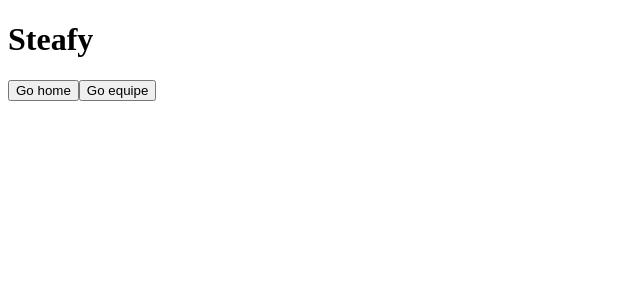
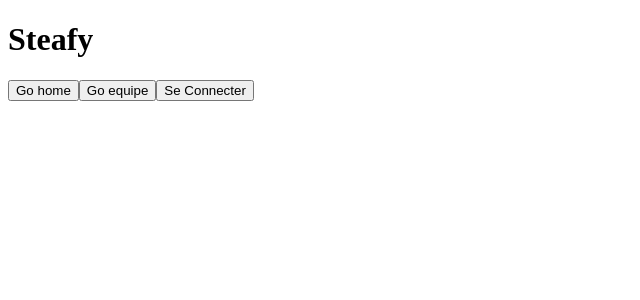
Before and after one commit to le-cmyk/Steafy, an Angular app in the folder Steafy/: page / in a window 1280 px wide. Shown: the top 300 px of the page, without its empty margins (0-640 px from the left). Built offline with nearby package versions, Linux system fonts and the light colour scheme.

Commit message:
Création de la page se connecter

```diff
--- a/Steafy/src/app/app-routing.module.ts
+++ b/Steafy/src/app/app-routing.module.ts
@@ -3,9 +3,11 @@ import { RouterModule, Routes } from '@angular/router';
 
 import { HomeComponent } from './home/home.component';
 import { EquipeComponent } from './equipe/equipe.component';
+import { ConnectionComponent } from './connection/connection.component';
 const routes: Routes = [
     {path:'home',component :HomeComponent},
-    {path:'equipe',component :EquipeComponent}
+    {path:'equipe',component :EquipeComponent},
+    {path:'Connection',component :ConnectionComponent}
 ];
 
 @NgModule({
--- a/Steafy/src/app/app.component.html
+++ b/Steafy/src/app/app.component.html
@@ -1,6 +1,7 @@
 <h1>Steafy</h1>
 <button routerLink="home">Go home</button>
-<button routerLink="/equipe">Go equipe</button>
+<button routerLink="equipe">Go equipe</button>
+<button routerLink="Connection">Se Connecter</button>
 <br/>
 <router-outlet></router-outlet>
 <br/>
--- a/Steafy/src/app/app.module.ts
+++ b/Steafy/src/app/app.module.ts
@@ -7,6 +7,8 @@ import { AppComponent } from './app.component';
 import { EquipeComponent } from './equipe/equipe.component';
 import { HomeComponent } from './home/home.component';
 import { ConnectionComponent } from './connection/connection.component';
+
+
 @NgModule({
   declarations: [
     AppComponent,
```
